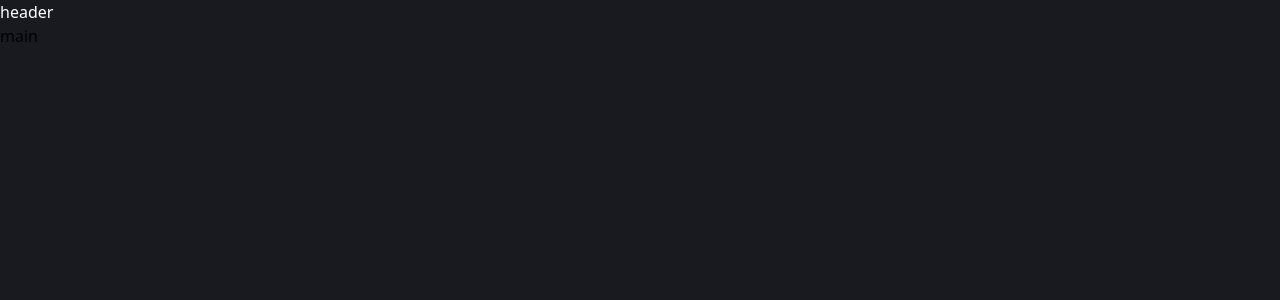
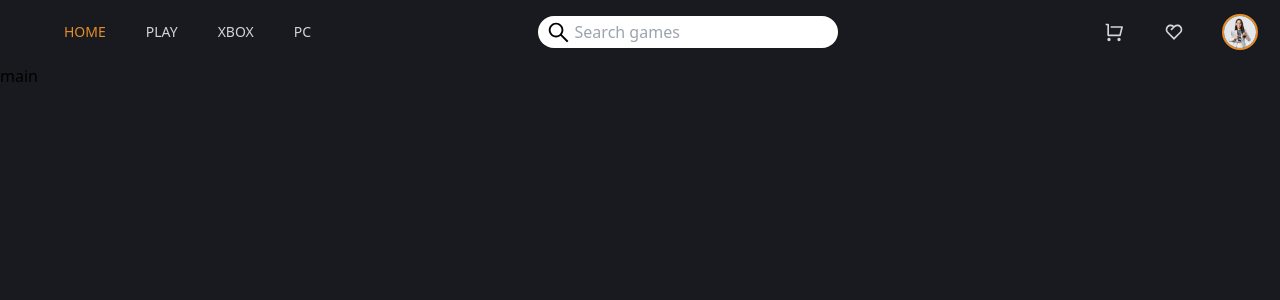
Before and after one commit to emalopezperez/Tienda-Online-Videojuegos, a Next.js app: page / in a window 1280 px wide. Shown: the top 300 px of the page. Built offline with nearby package versions, Linux system fonts and the light colour scheme.

Commit message:
Agregandod diseño al Header

```diff
--- a/components/header/Header.jsx
+++ b/components/header/Header.jsx
@@ -1,9 +1,16 @@
+import Menu from "./Menu";
+import MenuUsuario from "./MenuUsuario";
+import Search from "./Search";
+
+
 const Header = () => {
-  return (
-    <div className=" text-white">
-      <div>header</div>
+  return(
+    <div className="flex justify-between p-4 z-40  bg-[#181A20]">
+      <Menu/>
+      <Search/>
+      <MenuUsuario/>
     </div>
-  );
+  )
 };
 
 export default Header;
--- /dev/null
+++ b/components/header/Menu.jsx
@@ -0,0 +1,30 @@
+import Link from "next/link";
+import {  AiOutlineMenu } from "react-icons/ai";
+
+const Menu = () => {
+  return (
+    <div className="flex justify-between items-center px-2 ">
+      <div>
+        <ul className="hidden md:flex text-gray-300">
+          <li className="ml-10 font-poppins  text-sm uppercase text-[#E58D27] transition-colors">
+            <Link href="/#home">Home</Link>
+          </li>
+          <li className="ml-10 text-sm uppercase font-poppins  hover:text-[#E58D27] transition-colors">
+            <Link href="/#about">Play</Link>
+          </li>
+          <li className="ml-10 text-sm uppercase hover:text-[#E58D27] transition-colors font-poppins ">
+            <Link href="/#projects">Xbox</Link>
+          </li>
+          <li className="ml-10 text-sm uppercase hover:text-[#E58D27] transition-colors font-poppins ">
+            <Link href="/#target">Pc</Link>
+          </li>
+        </ul>
+      </div>
+      <div className="md:hidden text-white">
+        <AiOutlineMenu size={20}/>
+      </div>
+    </div>
+  );
+};
+
+export default Menu;
--- /dev/null
+++ b/components/header/MenuUsuario.jsx
@@ -0,0 +1,33 @@
+import Link from "next/link";
+import { RiShoppingCartLine, RiHeart2Line } from "react-icons/ri";
+import user from "/public/img/user.jpg";
+import Image from "next/image";
+
+const MenuUsuario = () => {
+  return (
+    <div className="flex items-center px-2 ">
+      <div>
+        <ul className="hidden md:flex text-gray-300">
+          <button className="ml-10  uppercase font-poppins  hover:text-[#E58D27] transition-colors text-xl">
+            <Link href="/#about">
+              <RiShoppingCartLine />
+            </Link>
+          </button>
+          <button className="ml-10 font-poppins uppercase hover:text-[#E58D27] transition-colors text-xl">
+            <Link href="/#home">
+              <RiHeart2Line />
+            </Link>
+          </button>
+          <button className="ml-10 font-poppins uppercase hover:text-[#E58D27] transition-colors">
+            <Image
+              className="w-8 h-8 object-cover rounded-full ring-2 ring-[#E58D27]"
+              src={user}
+            />
+          </button>
+        </ul>
+      </div>
+    </div>
+  );
+};
+
+export default MenuUsuario;
--- /dev/null
+++ b/components/header/Search.jsx
@@ -0,0 +1,16 @@
+import { AiOutlineSearch } from "react-icons/ai";
+
+const Search = () => {
+  return (
+    <div className="hidden md:flex bg-white rounded-full items-center px-2 w-[200px] sm:w-[400px] lg:w-[300px]">
+      <AiOutlineSearch size={25} />
+      <input
+        className="bg-transparent p-1 focus:outline-none "
+        type="text"
+        placeholder="Search games"
+      />
+    </div>
+  );
+};
+
+export default Search;
```
Also changed, not shown: public/img/user.jpg (added).
